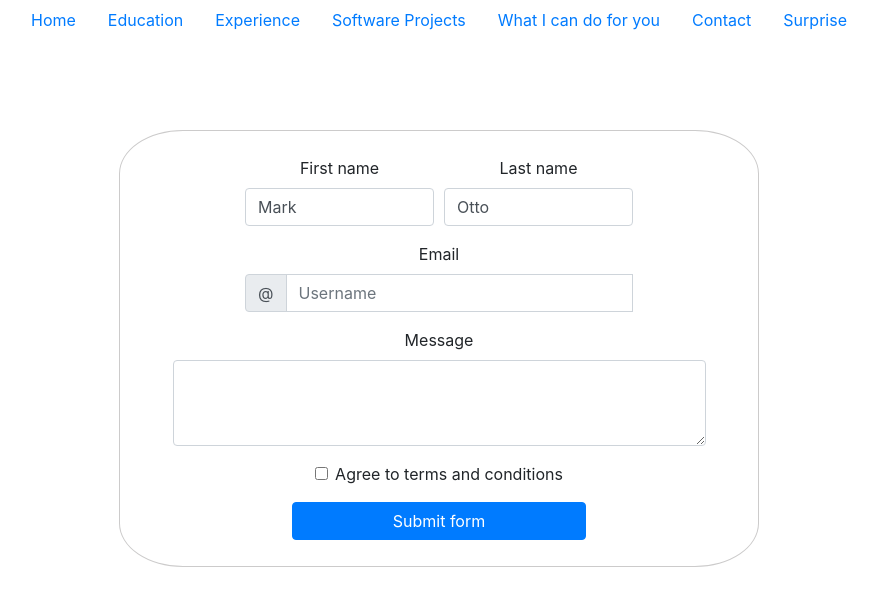
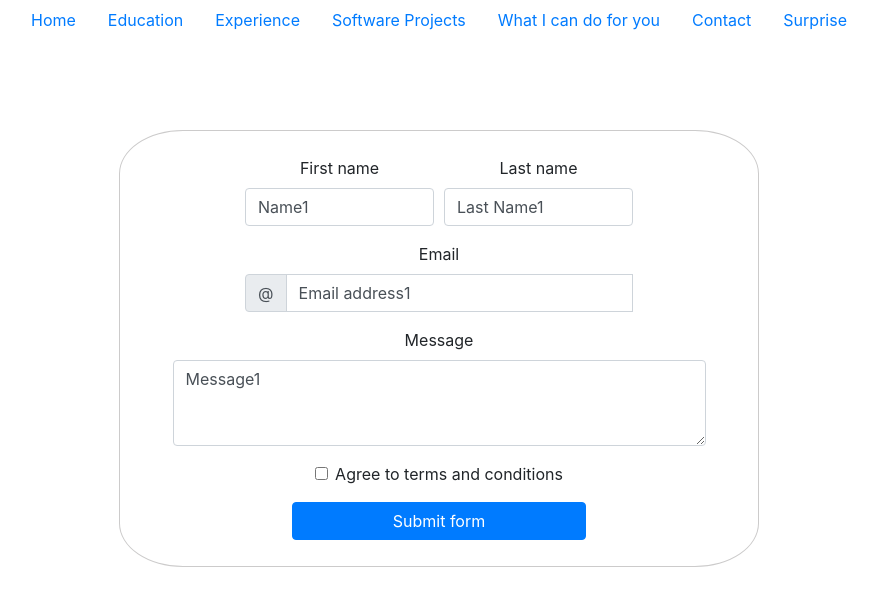
Before and after one commit to FacundoGo/facundo-personal-website, a React (Create React App) app in the folder client/: page /Contact in a window 1280 px wide. Shown: the top 606 px of the page, without its empty margins (201-1079 px from the left). Built offline with nearby package versions, Linux system fonts and the light colour scheme.

Commit message:
modified the input values using set state hooks

```diff
--- a/client/src/components/pages/Contact.js
+++ b/client/src/components/pages/Contact.js
@@ -8,6 +8,24 @@ import InputGroup from 'react-bootstrap/InputGroup'
 
 export default function Contact() {
   const [validated, setValidated] = useState(false);
+  const [firstName, setFirstName] = useState('Name1');
+  const [lastName, setLastName] = useState('Last Name1');
+  const [email, setEmail] = useState('Email address1' );
+  const [message, setMessage] = useState('Message1')
+
+  const handleName = (event) => {
+    setFirstName(event.target.value)
+  }
+  const handleLastName = (event) => {
+    setLastName(event.target.value)
+  }
+  const handleEmail = (event) => {
+    setEmail(event.target.value)
+  }
+  const handleMessage = (event) => {
+    setMessage(event.target.value)
+  }
+
 
   const handleSubmit = (event) => {
     const form = event.currentTarget;
@@ -15,22 +33,25 @@ export default function Contact() {
       event.preventDefault();
       event.stopPropagation();
     }
-    console.log(event)
+    if (form.checkValidity() === true){
+      console.log(firstName, lastName, email, message)
+    }
+
     setValidated(true);
 
     // sendFeedback()
   };
 
-    const sendFeedback = (templateId, {message_html: message, from_name: name, reply_to: email}) => {
-      window.emailjs.send(
-        'gmail', templateId,
-        message
-        ).then(res => {
-          console.log('Email successfully sent!')
-        })
-        // Handle errors here however you like, or use a React error boundary
-        .catch(err => console.error('Oh well, you failed. Here some thoughts on the error that occured:', err))
-      }
+    // const sendFeedback = (templateId, {message_html: message, from_name: name, reply_to: email}) => {
+    //   window.emailjs.send(
+    //     'gmail', templateId,
+    //     message
+    //     ).then(res => {
+    //       console.log('Email successfully sent!')
+    //     })
+    //     // Handle errors here however you like, or use a React error boundary
+    //     .catch(err => console.error('Oh well, you failed. Here some thoughts on the error that occured:', err))
+    //   }
 
   return (
     <div>
@@ -44,7 +65,8 @@ export default function Contact() {
             required
             type="text"
             placeholder="First name"
-            defaultValue="Mark"
+            value={firstName}
+            onChange={handleName}
           />
           <Form.Control.Feedback>Looks good!</Form.Control.Feedback>
         </Form.Group>
@@ -54,7 +76,8 @@ export default function Contact() {
             required
             type="text"
             placeholder="Last name"
-            defaultValue="Otto"
+            value={lastName}
+            onChange={handleLastName}
           />
           <Form.Control.Feedback>Looks good!</Form.Control.Feedback>
         </Form.Group>
@@ -71,6 +94,8 @@ export default function Contact() {
               placeholder="Username"
               aria-describedby="inputGroupPrepend"
               required
+              value={email}
+              onChange={handleEmail}
             />
             <Form.Control.Feedback type="invalid">
               Please choose a username.
@@ -81,7 +106,13 @@ export default function Contact() {
       <Form.Row className="message-form">
         <Form.Group controlId="exampleForm.ControlTextarea1">
         <Form.Label>Message</Form.Label>
-        <Form.Control as="textarea" rows={3} cols={48} />
+        <Form.Control
+         as="textarea"
+         rows={3}
+         cols={48}
+         value={message}
+        onChange={handleMessage}
+         />
     </Form.Group>
       </Form.Row>
       <Form.Group>
```
Also changed, not shown: 1 other file (tests, documents, lock files or other folders).
